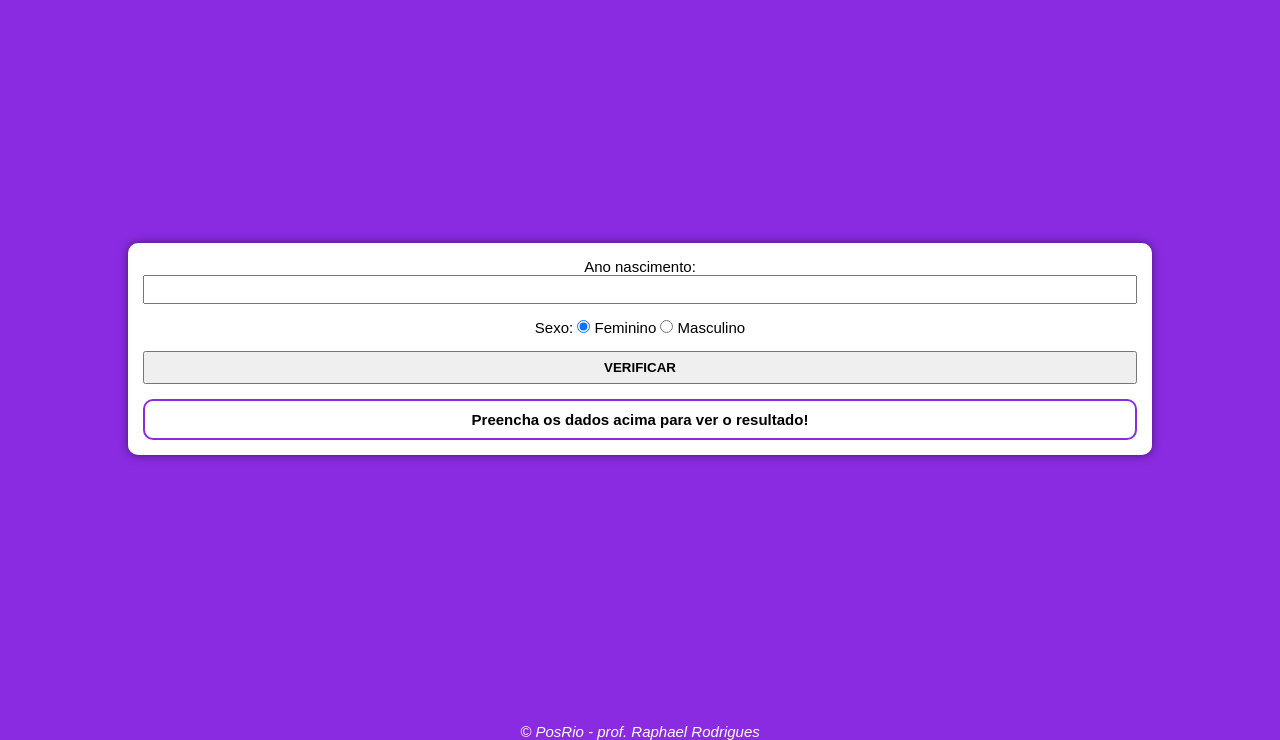
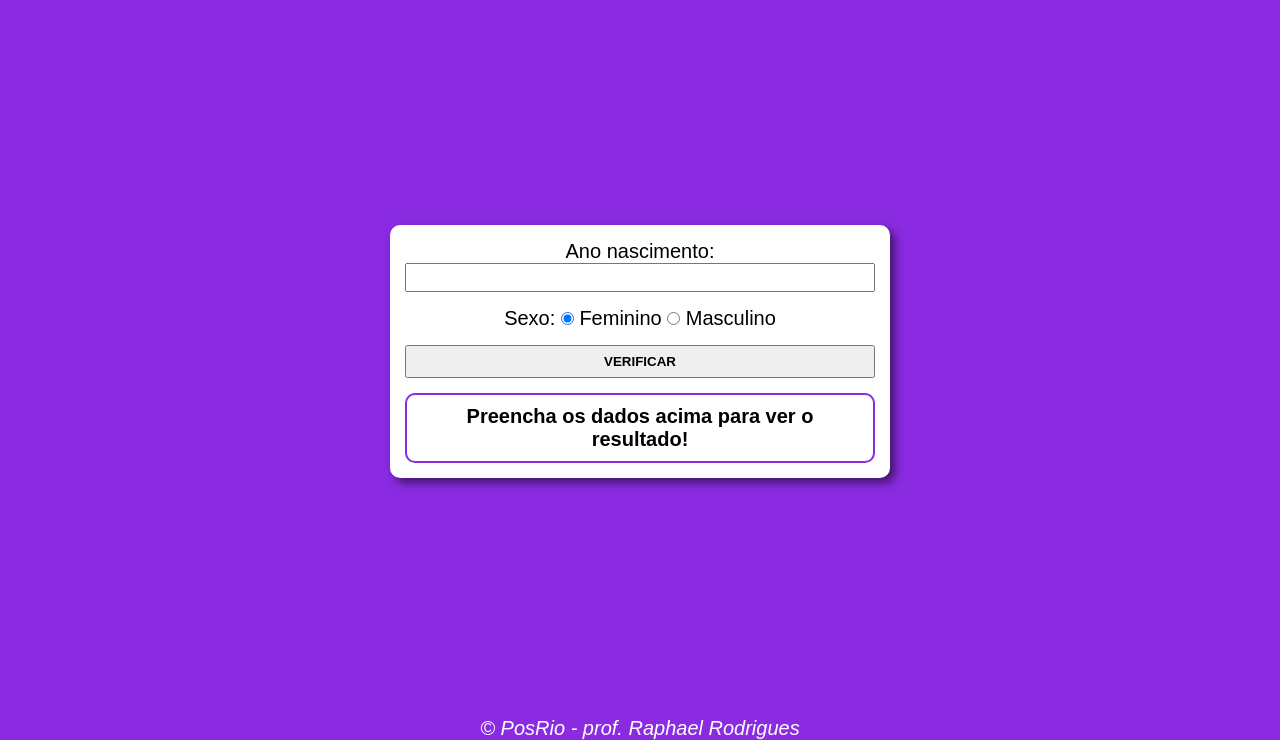
Before and after one commit to RaphaelRodriguesDev/aula_vip_lucas, a plain HTML site: page frontend/aula06-07/verificadorDeIdade/index.html in a window 1280 px wide. Shown: the part 60-800 px from the top of the page. Drawn offline with Linux system fonts and the light colour scheme.

Commit message:
Verificador de Idade

```diff
--- a/frontend/aula06-07/verificadorDeIdade/src/css/style.css
+++ b/frontend/aula06-07/verificadorDeIdade/src/css/style.css
@@ -9,25 +9,26 @@
 body {
   width: 100vw;
   height: 100vh;
-  background-color: blueviolet;
-  font: normal 15px Arial, Helvetica, sans-serif;
+  background: blueviolet;
+  font: normal 15pt Arial;
   display: flex;
   flex-direction: column;
   justify-content: space-between;
-  align-items: center;
 }
 
-header, footer {
+header,
+footer {
   color: white;
+  text-align: center;
 }
 
 section {
-  width: 80%;
+  background: white;
+  border-radius: 10px;
   padding: 15px;
-  /* margin: auto; */
-  background-color: #FFF;
-  border-radius: 10px;
-  box-shadow: 0 0 10px #00000080;
+  width: 500px;
+  margin: auto;
+  box-shadow: 5px 5px 10px #00000088;
   text-align: center;
 }
 
```
